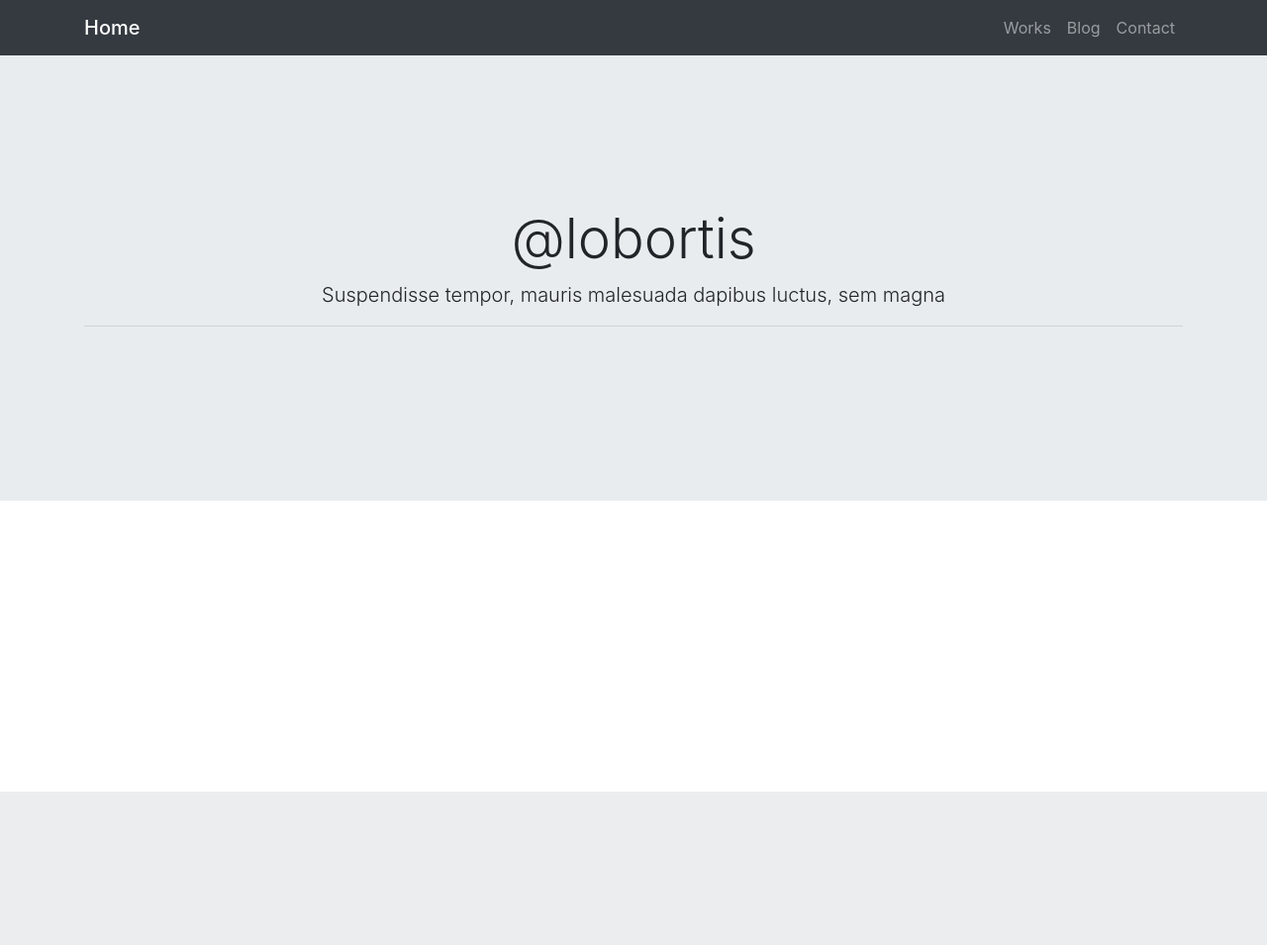
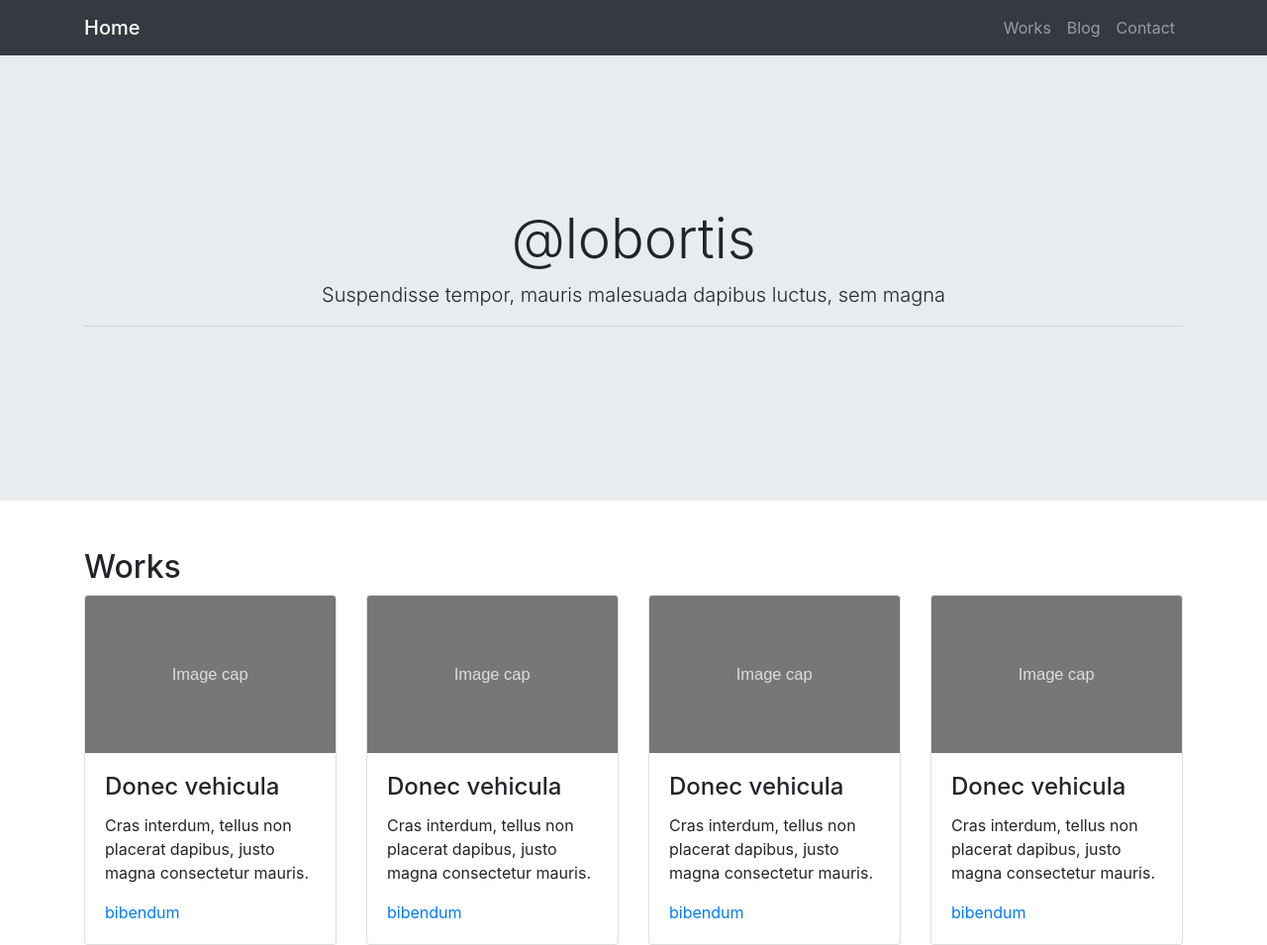
Before and after one commit to thalesbruno/thalesbruno.me, a Django app: page / in a window 1280 px wide. Shown: the whole page at 99% size. Before the commit the page ends 800 px from the top, so only its background shows below. Run offline with Django 3.2, Linux system fonts and the light colour scheme; some libraries are stand-ins or nearby versions.

Commit message:
add cards

```diff
--- a/templates/home.html
+++ b/templates/home.html
@@ -1,11 +1,12 @@
 {% extends 'base.html' %}
+{% load static %}
 
 {% block content %}
 
-<div class="jumbotron jumbotron-fluid mt-5 mb-5">
+<div class="jumbotron jumbotron-fluid my-5">
     <div class="container mt-5 mb-5">
         <div class="row">
-            <div class="col-12 text-center mt-5 mb-5">
+            <div class="col-12 text-center my-5">
                 <h1 class="display-4">@lobortis</h1>
                 <p class="lead">Suspendisse tempor, mauris malesuada dapibus luctus, sem magna</p>
                 <hr>
@@ -14,4 +15,50 @@
     </div>
 </div>
 
+<div class="container">
+    <h2>Works</h2>
+    <div class="row">
+        <div class="col-3">
+            <div class="card">
+                <img class="card-img-top" src="{% static 'img/image_card.svg' %}" alt="Card image cap">
+                <div class="card-body">
+                    <h4 class="card-title">Donec vehicula</h4>
+                    <p class="card-text">Cras interdum, tellus non placerat dapibus, justo magna consectetur mauris.</p>
+                    <a href="#" class="card-link">bibendum</a>
+                </div>
+            </div>
+        </div>
+        <div class="col-3">
+            <div class="card">
+                <img class="card-img-top" src="{% static 'img/image_card.svg' %}" alt="Card image cap">
+                <div class="card-body">
+                    <h4 class="card-title">Donec vehicula</h4>
+                    <p class="card-text">Cras interdum, tellus non placerat dapibus, justo magna consectetur mauris.</p>
+                    <a href="#" class="card-link">bibendum</a>
+                </div>
+            </div>
+        </div>
+        <div class="col-3">
+            <div class="card">
+                <img class="card-img-top" src="{% static 'img/image_card.svg' %}" alt="Card image cap">
+                <div class="card-body">
+                    <h4 class="card-title">Donec vehicula</h4>
+                    <p class="card-text">Cras interdum, tellus non placerat dapibus, justo magna consectetur mauris.</p>
+                    <a href="#" class="card-link">bibendum</a>
+                </div>
+            </div>
+        </div>
+        <div class="col-3">
+            <div class="card">
+                <img class="card-img-top" src="{% static 'img/image_card.svg' %}" alt="Card image cap">
+                <div class="card-body">
+                    <h4 class="card-title">Donec vehicula</h4>
+                    <p class="card-text">Cras interdum, tellus non placerat dapibus, justo magna consectetur mauris.</p>
+                    <a href="#" class="card-link">bibendum</a>
+                </div>
+            </div>
+        </div>
+    </div>
+</div>
+
 {% endblock content %}
```
Also changed, not shown: static/img/image_card.svg (added).
